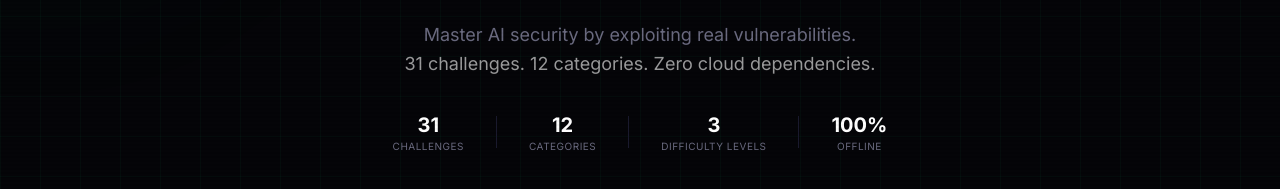
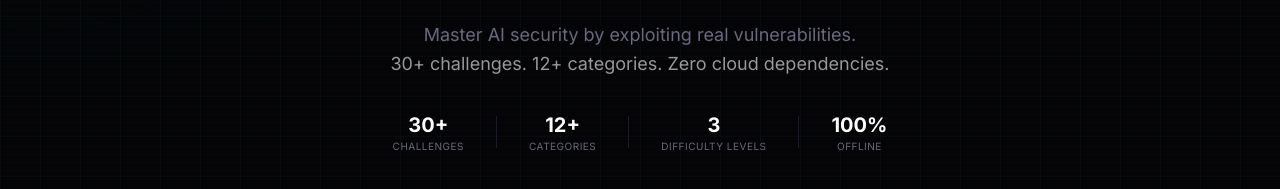
Before and after one commit to offensiveai26/DVAI, a React (Vite) app in the folder frontend/: page / in a window 1280 px wide. Shown: the part 304-493 px from the top of the page. Built offline with nearby package versions, Linux system fonts and the light colour scheme; no server answers.

Commit message:
Update Dashboard.jsx

```diff
--- a/frontend/src/pages/Dashboard.jsx
+++ b/frontend/src/pages/Dashboard.jsx
@@ -34,14 +34,14 @@ export default function Dashboard() {
         <p className="text-muted text-lg max-w-xl mx-auto leading-relaxed">
           Master AI security by exploiting real vulnerabilities.
           <br />
-          <span className="text-white/60">31 challenges. 12 categories. Zero cloud dependencies.</span>
+          <span className="text-white/60">30+ challenges. 12+ categories. Zero cloud dependencies.</span>
         </p>
 
         {/* Quick stats */}
         <div className="flex items-center justify-center gap-8 mt-8">
-          <Stat value="31" label="Challenges" />
+          <Stat value="30+" label="Challenges" />
           <div className="w-px h-8 bg-border" />
-          <Stat value="12" label="Categories" />
+          <Stat value="12+" label="Categories" />
           <div className="w-px h-8 bg-border" />
           <Stat value="3" label="Difficulty Levels" />
           <div className="w-px h-8 bg-border" />
```
